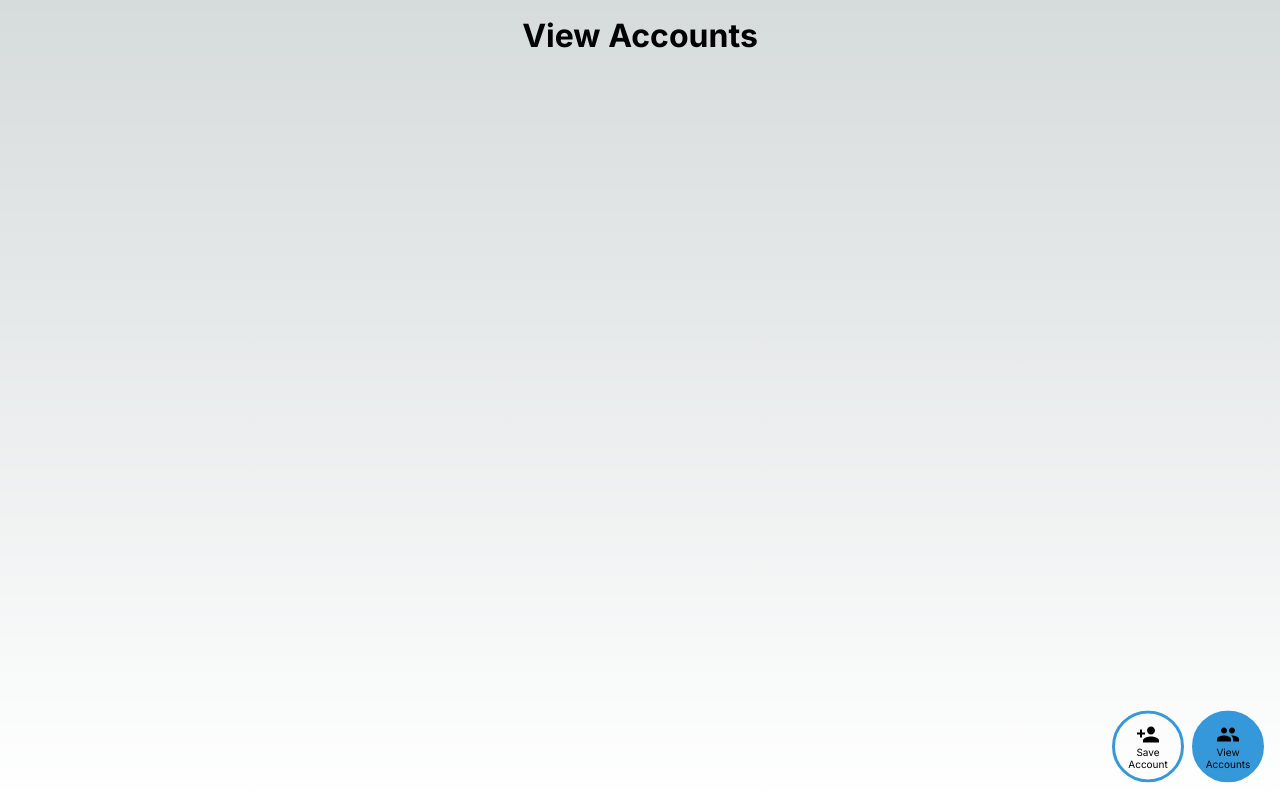
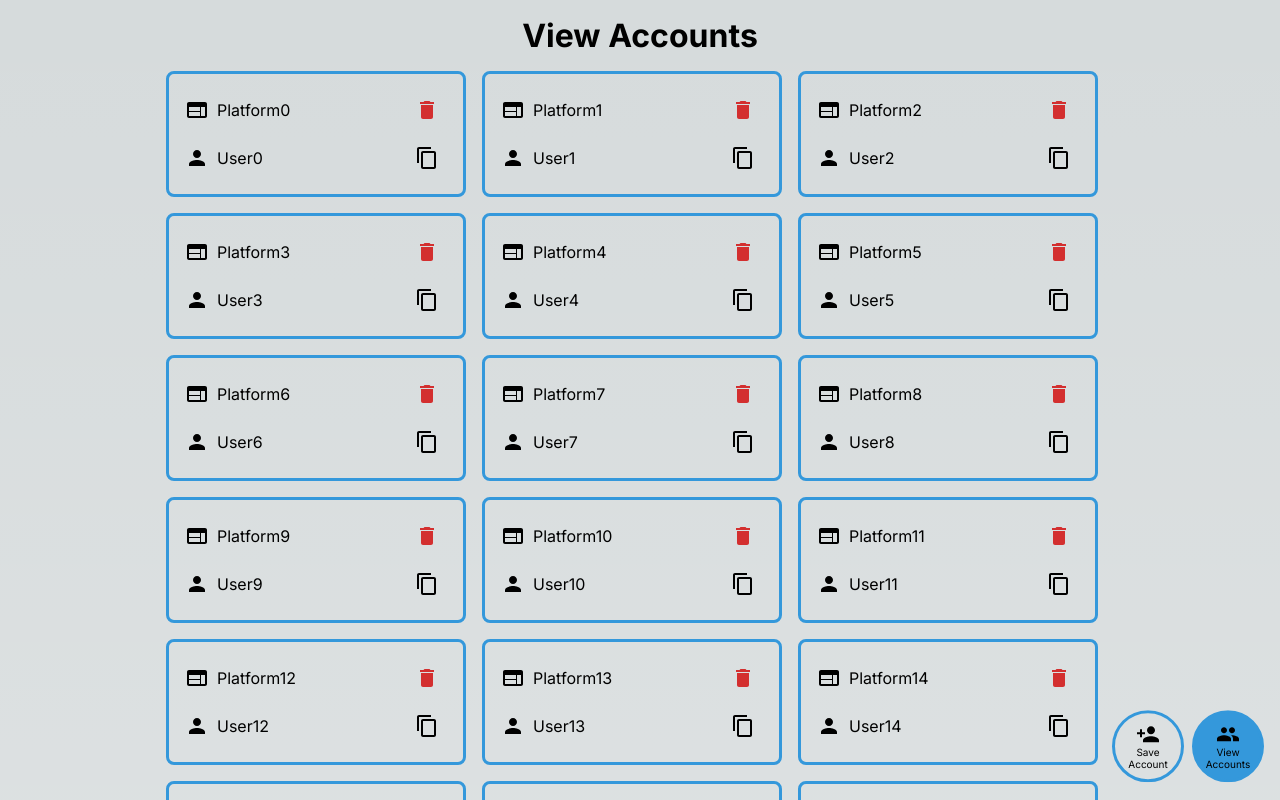
Before and after one commit to justvinny/password-manager-web, a Next.js app: page / in a window 1280 px wide. Shown: the top 800 px of the page. Built offline with nearby package versions, Linux system fonts and the light colour scheme.

Commit message:
Added View Accounts Feature UI

```diff
--- /dev/null
+++ b/src/app/view-accounts/account-item.tsx
@@ -0,0 +1,56 @@
+import mainStyles from "@/styles/page.module.css";
+import styles from "@/styles/view-accounts/view-accsounts.module.css";
+import WebIcon from "@mui/icons-material/Web";
+import PersonIcon from "@mui/icons-material/Person";
+import ContentCopyIcon from "@mui/icons-material/ContentCopy";
+import DeleteIcon from "@mui/icons-material/Delete";
+import { IconButton } from "@mui/material";
+
+interface Props {
+  index: number;
+  platform: string;
+  username: string;
+  onCopyClick: () => void;
+  onDeleteClick: () => void;
+}
+
+export default function AccountItem({
+  index,
+  platform,
+  username,
+  onCopyClick,
+  onDeleteClick,
+}: Props) {
+  return (
+    <div
+      className={`${mainStyles.mb16} ${mainStyles.mr16} ${styles.accountContainer}`}
+    >
+      <div className={`${styles.row} ${mainStyles.mb8}`}>
+        <WebIcon className={mainStyles.mr8} />
+        <p className={styles.textOverflow}>{platform}</p>
+        <div className={mainStyles.filler} />
+        <IconButton
+          onClick={onDeleteClick}
+          color="error"
+          aria-describedby="Delete Account"
+          data-testid={`${index}-delete`}
+        >
+          <DeleteIcon />
+        </IconButton>
+      </div>
+      <div className={styles.row}>
+        <PersonIcon className={mainStyles.mr8} />
+        <p className={styles.textOverflow}>{username}</p>
+        <div className={mainStyles.filler} />
+        <IconButton
+          onClick={onCopyClick}
+          color="inherit"
+          aria-describedby={`Copy Password for your ${platform} with username ${username}`}
+          data-testid={`${index}-copy`}
+        >
+          <ContentCopyIcon />
+        </IconButton>
+      </div>
+    </div>
+  );
+}
--- a/src/app/view-accounts/view-accounts.tsx
+++ b/src/app/view-accounts/view-accounts.tsx
@@ -1,7 +1,67 @@
+"use client";
+
+import mainStyles from "@/styles/page.module.css";
+import styles from "@/styles/view-accounts/view-accsounts.module.css";
+import { useEffect, useState } from "react";
+import AccountItem from "./account-item";
+
+interface Account {
+  platform: string;
+  username: string;
+  password: string;
+}
+
+const generateMockAccounts = (nAccounts: number) => {
+  // TODO remove once PWA Storage is setup
+  const accountList: Array<Account> = [];
+
+  for (let i = 0; i < nAccounts; i++) {
+    accountList.push({
+      platform: `Platform${i}`,
+      username: `User${i}`,
+      password: `Password${i}`,
+    });
+  }
+  return accountList;
+};
+
 export default function ViewAccounts() {
+  const [accountList, setAccountList] = useState<Array<Account>>([]);
+
+  useEffect(() => {
+    // TODO grab from PWA Storage once it is setup.
+    setAccountList(generateMockAccounts(103));
+  }, []);
+
+  const handleCopy = (password: string) => () => {
+    navigator.clipboard.writeText(password);
+  };
+
+  const handleDelete = (account: Account) => () => {
+    var newAccountList = accountList.filter(
+      (item) =>
+        item.platform !== account.platform && item.username !== account.username
+    );
+    // TODO persist delete once PWA storage is setup.
+    setAccountList(newAccountList);
+  };
+
   return (
-    <div>
-      <h1>View Accounts</h1>
-    </div>
+    <>
+      <h1 className={mainStyles.mb16}>View Accounts</h1>
+      <div className={styles.accountListContainer}>
+        {accountList.map((item, index) => (
+          <AccountItem
+            index={index}
+            platform={item.platform}
+            username={item.username}
+            onCopyClick={handleCopy(item.password)}
+            onDeleteClick={handleDelete(item)}
+            key={`${index}-account`}
+          />
+        ))}
+      </div>
+      <div className={mainStyles.bottomNavPadding} />
+    </>
   );
 }
--- a/styles/page.module.css
+++ b/styles/page.module.css
@@ -8,6 +8,10 @@
   padding: 16px;
 }
 
+.mb8 {
+  margin-bottom: 8px;
+}
+
 .mb16 {
   margin-bottom: 16px;
 }
@@ -16,6 +20,18 @@
   margin-right: 8px;
 }
 
+.mr16 {
+  margin-right: 16px;
+}
+
+.bottomNavPadding {
+  height: 80px;
+}
+
 .themeColor {
   color: #3498db;
 }
+
+.filler {
+  flex-grow: 1;
+}
--- /dev/null
+++ b/styles/view-accounts/view-accsounts.module.css
@@ -0,0 +1,33 @@
+.textOverflow {
+  max-width: 200px;
+  overflow-x: auto;
+}
+
+.accountContainer {
+  display: flex;
+  flex-direction: column;
+  justify-content: flex-start;
+  align-items: flex-start;
+  padding: 16px;
+  height: fit-content;
+  width: 300px;
+  border: 3px solid #3498db;
+  border-radius: 8px;
+}
+
+.accountListContainer {
+  display: flex;
+  flex-direction: row;
+  justify-content: center;
+  align-items: center;
+  width: 100%;
+  flex-wrap: wrap;
+}
+
+.row {
+  display: flex;
+  flex-direction: row;
+  justify-content: flex-start;
+  align-items: center;
+  width: 100%;
+}
```
Also changed, not shown: 2 other files (tests, documents, lock files or other folders).
